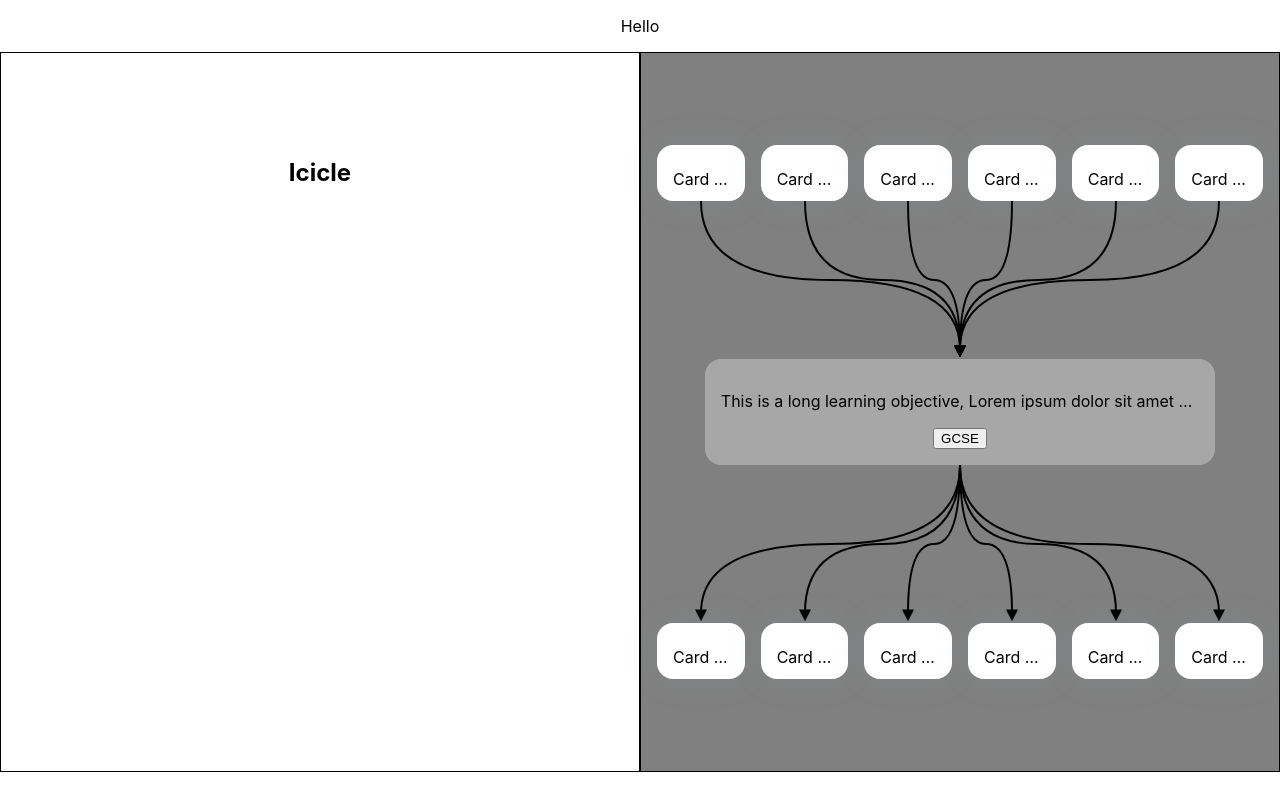
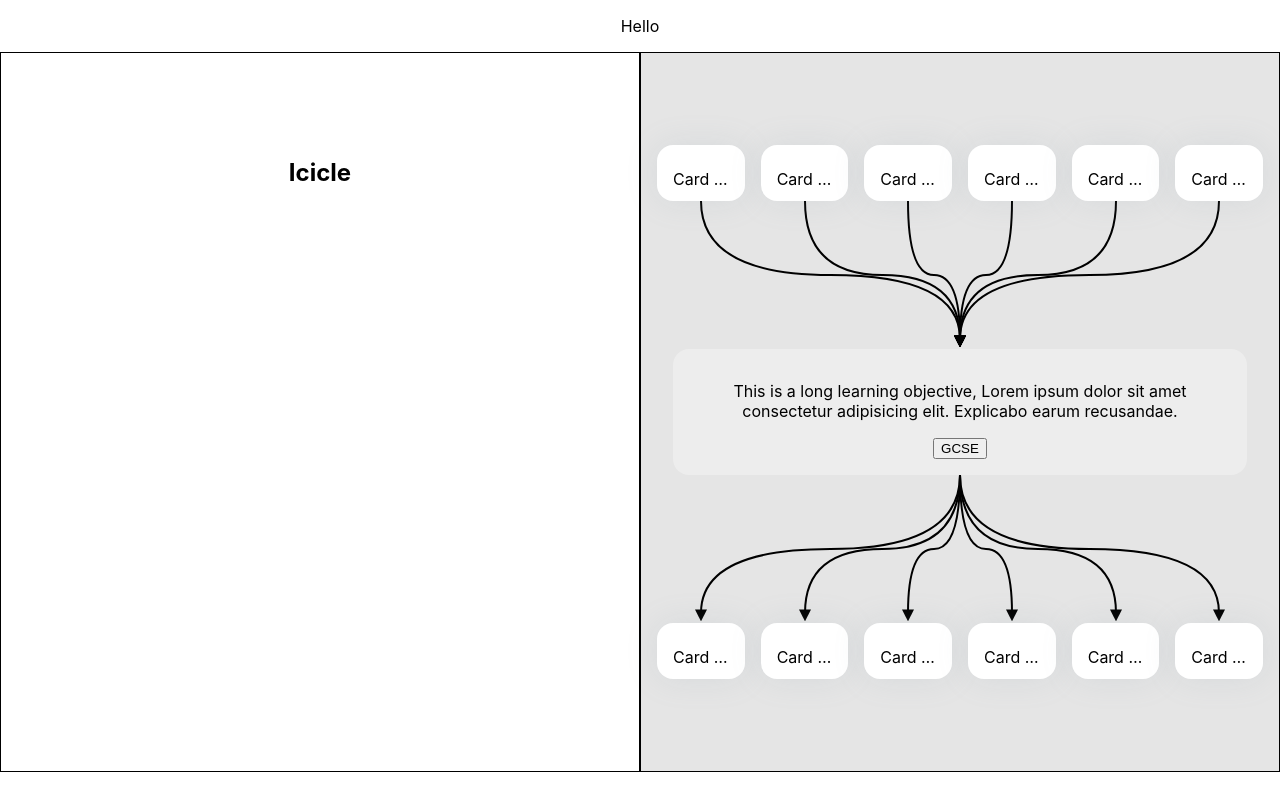
Before and after one commit to Nasir-6/boxes_with_arrows, a React (Create React App) app: page / in a window 1280 px wide. Built offline with nearby package versions, Linux system fonts and the light colour scheme.

Commit message:
finish basic styling

```diff
--- a/src/App.css
+++ b/src/App.css
@@ -22,21 +22,20 @@
   align-items: center;
   justify-content: center;
   max-width: 50%;
-  /* min-height: 0; */
 }
 
+
+/* solve issue with grid items overflowing  */
+/* https://datacadamia.com/web/css/grid/overflow */
 .preReq > *{
   min-width: 0px;
 }
 
-h2{
-  width: 100%;
-  padding: 1rem;
-}
 
 .learningObj-card{
   background-color: rgba(255, 255, 255, 0.3);
-  width: 80%;
+  width: 90%;
+  height: fit-content;
   padding: 1rem;
   border-radius: 1rem;
   margin: 0rem auto;
@@ -65,7 +64,7 @@ h2{
   transition: 1s;
 }
 
-p{
+.preReq-card > p, .nextSteps-card > p{
   text-overflow: ellipsis;
   overflow: hidden;
   white-space: nowrap;
@@ -76,7 +75,7 @@ svg{
   top: 0;
   left: 0;
   z-index: -1;
-  background-color: grey;
+  background-color: rgba(0, 0, 0, 0.1);
 }
 
 .preReq-card:hover, .nextSteps-card:hover{
```
